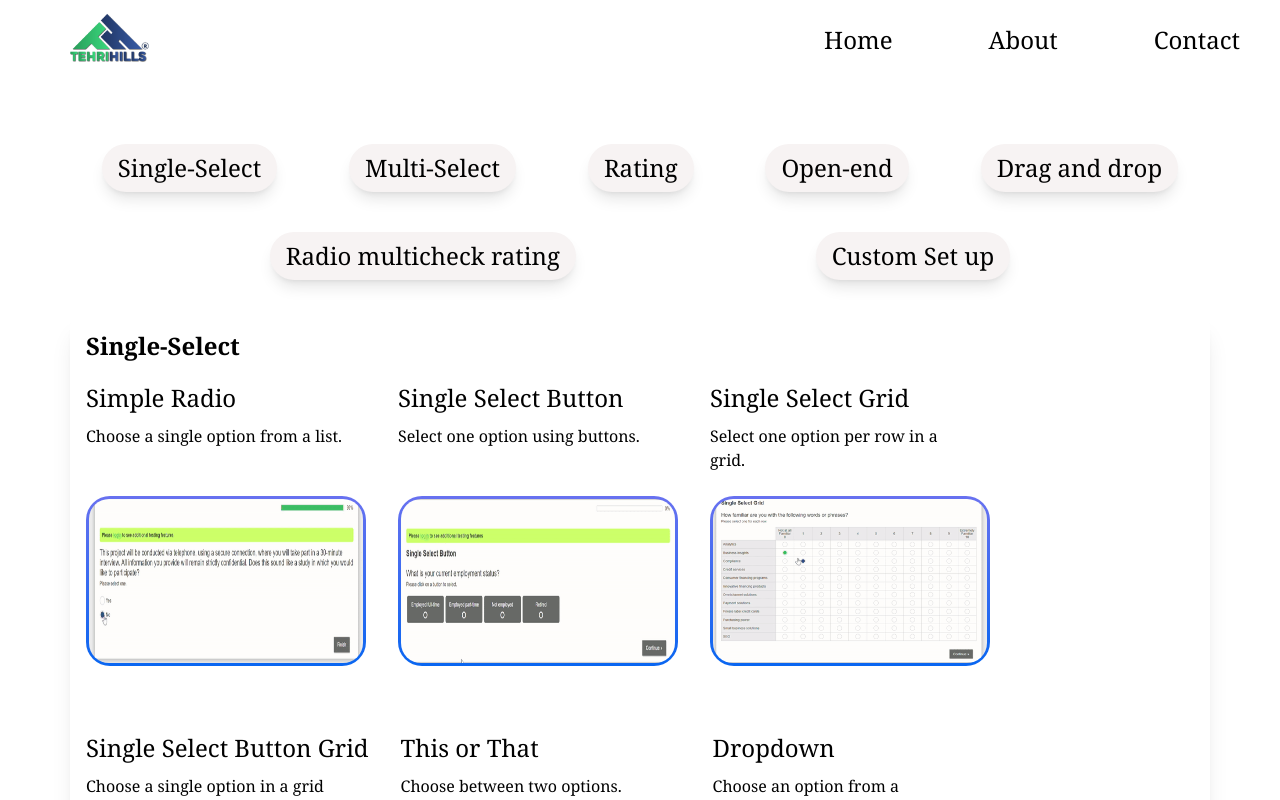
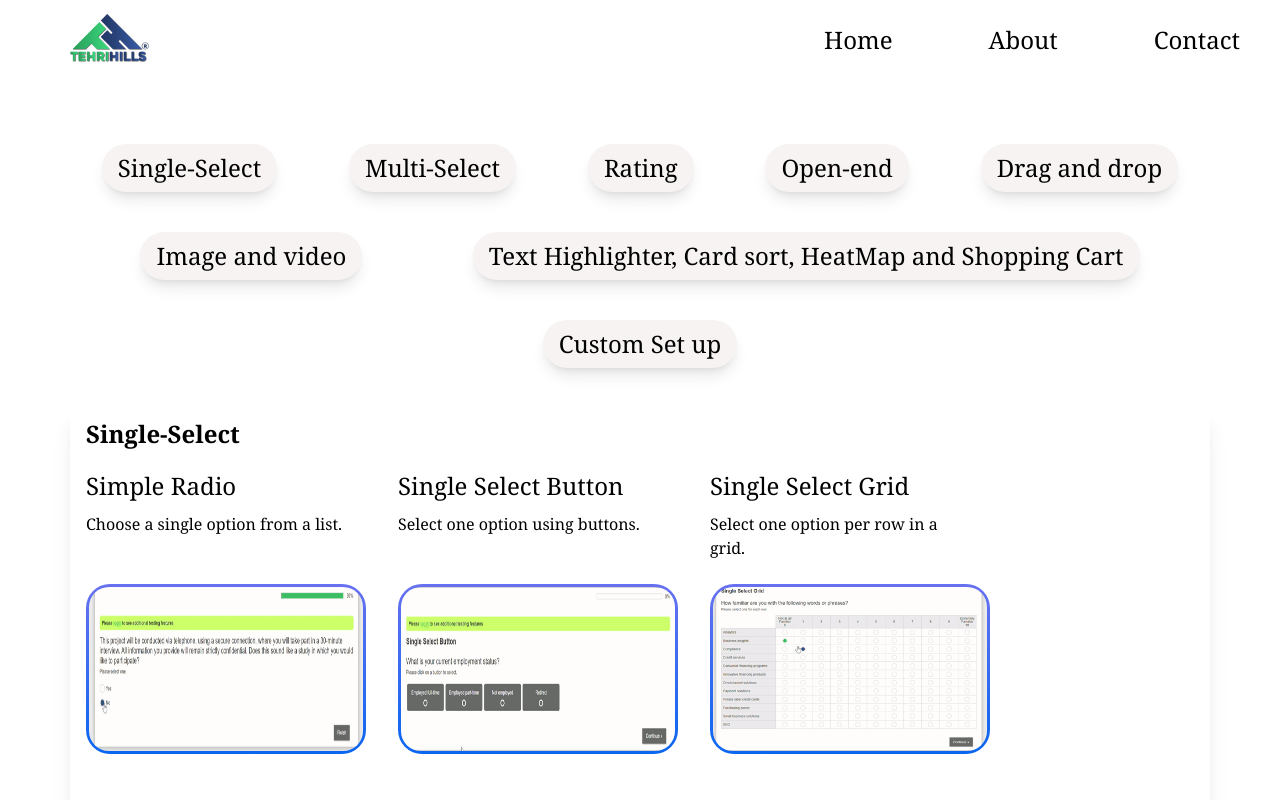
Before and after one commit to shivampanwar007/survey, a React (Create React App) app: page / in a window 1280 px wide. Shown: the top 800 px of the page. Built offline with nearby package versions, Linux system fonts and the light colour scheme.

Commit message:
add image and video section

```diff
--- a/src/Components/Body.js
+++ b/src/Components/Body.js
@@ -7,7 +7,8 @@ export default function Body() {
     "Rating",
     "Open-end",
     "Drag and drop",
-    "Radio multicheck rating",
+    "Image and video",
+    "Text Highlighter, Card sort, HeatMap and Shopping Cart",
     "Custom Set up",
   ];
 
@@ -82,9 +83,8 @@ export default function Body() {
         linkk: "https://thsurveys.decipherinc.com/survey/selfserve/53b/241279",
         imgSrc: "./Radiomulticheckrating4.gif",
       },
-
     ],
-    "Rating": [
+    Rating: [
       {
         title: "Single Select Rating",
         description: "Rate on a 0-10 scale.",
@@ -143,23 +143,89 @@ export default function Body() {
     ],
     "Open-end": [
       {
-        title: "Text Field",
-        description: "Enter a single-line response.",
+        title: "Numeric box",
+        description: "Question trigger based on response.",
+        linkk: "https://thsurveys.decipherinc.com/survey/selfserve/53b/241241",
+        imgSrc: "./CustomSetup5.gif",
+      },
+      {
+        title: "Numeric box",
+        description: "Question trigger based on response.",
+        linkk: "https://thsurveys.decipherinc.com/survey/selfserve/53b/241242",
+        imgSrc: "./CustomSetup6.gif",
+      },
+      {
+        title: "Open end",
+        description: "Question trigger based on response of 'First Box’.",
+        linkk: "https://thsurveys.decipherinc.com/survey/selfserve/53b/241243",
+        imgSrc: "./CustomSetup7.gif",
+      },
+      {
+        title: "Custom textbox",
+        description: "Enter the phone number with extension.",
+        linkk: "https://thsurveys.decipherinc.com/survey/selfserve/53b/241245",
+        imgSrc: "./CustomSetup8.gif",
+      },
+    ],
+
+    "Drag and drop": [
+      {
+        title: "Drag and Drop",
+        description: "Drag items to desired locations.",
+        linkk: "https://thsurveys.decipherinc.com/survey/selfserve/53b/241288",
+        imgSrc: "Radiomulticheckrating24.gif",
+      },
+      {
+        title: "Drag and drop",
+        description: " image drag and drop with enlarge image property",
+        linkk: "https://thsurveys.decipherinc.com/survey/selfserve/53b/241254",
+        imgSrc:
+          "https://cms.imgworlds.com/assets/473cfc50-242c-46f8-80be-68b867e28919.jpg?key=home-gallery",
+      },
+    ],
+    "Image and video": [
+      {
+        title: " Image",
+        description: "Question based on 'Time interval'.",
+        linkk: "https://thsurveys.decipherinc.com/survey/selfserve/53b/241244",
+        imgSrc: "./CustomSetup9.gif",
+      },
+
+      {
+        title: "Image Magnifier",
+        description: "It will zoom on image when hover.",
+        linkk: "https://thsurveys.decipherinc.com/survey/selfserve/53b/241248",
+        imgSrc: "./CustomSetup10.gif",
+      },
+      {
+        title: "Image pop-up on click",
+        description: "Image get zoom on clicking it .",
+        linkk: "https://thsurveys.decipherinc.com/survey/selfserve/53b/241249",
+        imgSrc: "./CustomSetup11.gif",
+      },
+      {
+        title: "Image on hover",
+        description: "Image will show when hover on text .",
+        linkk: "https://thsurveys.decipherinc.com/survey/selfserve/53b/241250",
+        imgSrc: "./CustomSetup12.gif",
+      },
+      {
+        title: "Video Player",
+        description: "Watch a video and respond.",
+        linkk: "https://thsurveys.decipherinc.com/survey/selfserve/53b/241291",
+        imgSrc:
+          "https://cms.imgworlds.com/assets/473cfc50-242c-46f8-80be-68b867e28919.jpg?key=home-gallery",
+      },
+      {
+        title: "Audio Player",
+        description: "Listen to audio and answer the question.",
+        linkk: "https://thsurveys.decipherinc.com/survey/selfserve/53b/241293",
         imgSrc:
           "https://cms.imgworlds.com/assets/473cfc50-242c-46f8-80be-68b867e28919.jpg?key=home-gallery",
       },
     ],
 
-    "Drag and drop": [
-      {
-        title: "Rank Items",
-        description: "Drag and drop items to rank them.",
-        imgSrc:
-          "https://cms.imgworlds.com/assets/473cfc50-242c-46f8-80be-68b867e28919.jpg?key=home-gallery",
-      },
-    ],
-
-    "Radio multicheck rating": [
+    "Text Highlighter, Card sort, HeatMap and Shopping Cart": [
       {
         title: "Single Select",
         description:
@@ -177,20 +243,11 @@ export default function Body() {
       },
 
       {
-        title: "Audio Player",
-        description: "Listen to audio and answer the question.",
-        linkk: "https://thsurveys.decipherinc.com/survey/selfserve/53b/241293",
-        imgSrc:
-          "https://cms.imgworlds.com/assets/473cfc50-242c-46f8-80be-68b867e28919.jpg?key=home-gallery",
-      },
-
-      {
         title: "Card Sort Multi-Select",
         description: "Sort multiple items into categories.",
         linkk: "https://thsurveys.decipherinc.com/survey/selfserve/53b/241290",
         imgSrc: " Radiomulticheckrating5.gif",
       },
-
 
       {
         title: "Shopping Cart",
@@ -199,27 +256,18 @@ export default function Body() {
         imgSrc: "Radiomulticheckrating10.gif",
       },
 
-      {
-        title: "Video Player",
-        description: "Watch a video and respond.",
-        linkk: "https://thsurveys.decipherinc.com/survey/selfserve/53b/241291",
-        imgSrc:
-          "https://cms.imgworlds.com/assets/473cfc50-242c-46f8-80be-68b867e28919.jpg?key=home-gallery",
-      },
-
-
-      {
-        title: "Image Slide Show",
-        description: "View a slideshow and answer questions.",
-        linkk: "https://thsurveys.decipherinc.com/survey/selfserve/53b/241271",
-        imgSrc: "Radiomulticheckrating15.gif",
-      },
-      {
-        title: "Page Tuner",
-        description: "Turn pages and respond to questions.",
-        linkk: "https://thsurveys.decipherinc.com/survey/selfserve/53b/241270",
-        imgSrc: "Radiomulticheckrating16.gif",
-      },
+      // {
+      //   title: "Image Slide Show",
+      //   description: "View a slideshow and answer questions.",
+      //   linkk: "https://thsurveys.decipherinc.com/survey/selfserve/53b/241271",
+      //   imgSrc: "Radiomulticheckrating15.gif",
+      // },
+      // {
+      //   title: "Page Tuner",
+      //   description: "Turn pages and respond to questions.",
+      //   linkk: "https://thsurveys.decipherinc.com/survey/selfserve/53b/241270",
+      //   imgSrc: "Radiomulticheckrating16.gif",
+      // },
       {
         title: "Checkbox with Open End",
         description: "Select options and add comments.",
@@ -234,14 +282,6 @@ export default function Body() {
         imgSrc: "Radiomulticheckrating19.gif",
       },
 
-
-
-      {
-        title: "Drag and Drop",
-        description: "Drag items to desired locations.",
-        linkk: "https://thsurveys.decipherinc.com/survey/selfserve/53b/241288",
-        imgSrc: "Radiomulticheckrating24.gif",
-      },
       {
         title: "Card Sort Single Select",
         description: "Sort items into categories with single selection.",
@@ -255,7 +295,6 @@ export default function Body() {
         linkk: "https://thsurveys.decipherinc.com/survey/selfserve/53b/241285",
         imgSrc: "Radiomulticheckrating27.gif",
       },
-
     ],
     "Custom Set up": [
       {
@@ -282,55 +321,6 @@ export default function Body() {
           " Question trigger based on selction of 'Not very likely' & 'Not at all likely'.",
         linkk: "https://thsurveys.decipherinc.com/survey/selfserve/53b/241240",
         imgSrc: "./CustomSetup4.gif",
-      },
-      {
-        title: "Numeric box",
-        description: "Question trigger based on response.",
-        linkk: "https://thsurveys.decipherinc.com/survey/selfserve/53b/241241",
-        imgSrc: "./CustomSetup5.gif",
-      },
-      {
-        title: "Numeric box",
-        description: "Question trigger based on response.",
-        linkk: "https://thsurveys.decipherinc.com/survey/selfserve/53b/241242",
-        imgSrc: "./CustomSetup6.gif",
-      },
-      {
-        title: "Open end",
-        description: "Question trigger based on response of 'First Box’.",
-        linkk: "https://thsurveys.decipherinc.com/survey/selfserve/53b/241243",
-        imgSrc: "./CustomSetup7.gif",
-      },
-      {
-        title: "Custom textbox",
-        description: "Enter the phone number with extension.",
-        linkk: "https://thsurveys.decipherinc.com/survey/selfserve/53b/241245",
-        imgSrc: "./CustomSetup8.gif",
-      },
-      {
-        title: " Image",
-        description: "Question based on 'Time interval'.",
-        linkk: "https://thsurveys.decipherinc.com/survey/selfserve/53b/241244",
-        imgSrc: "./CustomSetup9.gif",
-      },
-
-      {
-        title: "Image Magnifier",
-        description: "It will zoom on image when hover.",
-        linkk: "https://thsurveys.decipherinc.com/survey/selfserve/53b/241248",
-        imgSrc: "./CustomSetup10.gif",
-      },
-      {
-        title: "Image pop-up on click",
-        description: "Image get zoom on clicking it .",
-        linkk: "https://thsurveys.decipherinc.com/survey/selfserve/53b/241249",
-        imgSrc: "./CustomSetup11.gif",
-      },
-      {
-        title: "Image on hover",
-        description: "Image will show when hover on text .",
-        linkk: "https://thsurveys.decipherinc.com/survey/selfserve/53b/241250",
-        imgSrc: "./CustomSetup12.gif",
       },
 
       {
@@ -364,13 +354,7 @@ export default function Body() {
         imgSrc:
           "https://cms.imgworlds.com/assets/473cfc50-242c-46f8-80be-68b867e28919.jpg?key=home-gallery",
       },
-      {
-        title: "Drag and drop",
-        description: " image drag and drop with enlarge image property",
-        linkk: "https://thsurveys.decipherinc.com/survey/selfserve/53b/241254",
-        imgSrc:
-          "https://cms.imgworlds.com/assets/473cfc50-242c-46f8-80be-68b867e28919.jpg?key=home-gallery",
-      },
+
       {
         title: "Drop down",
         description:
```
